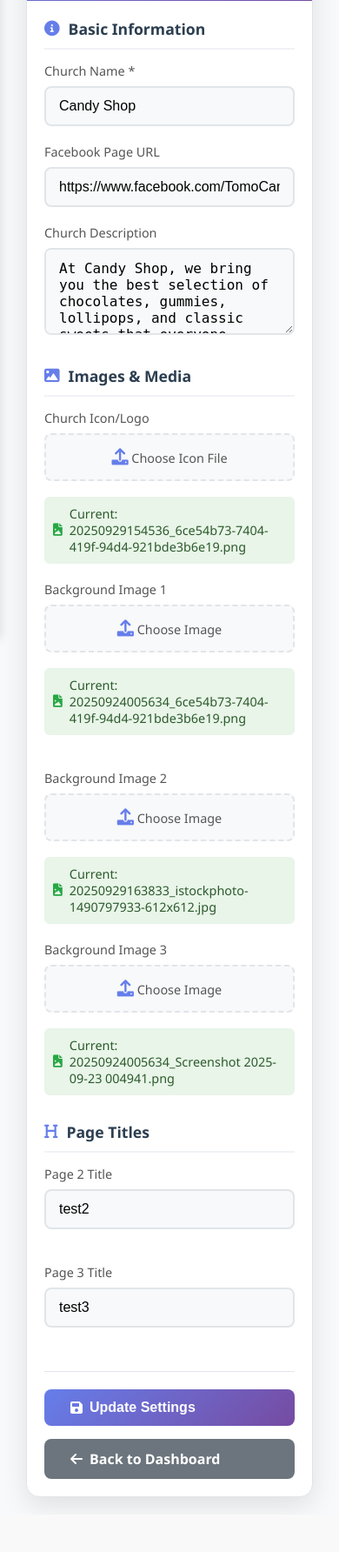
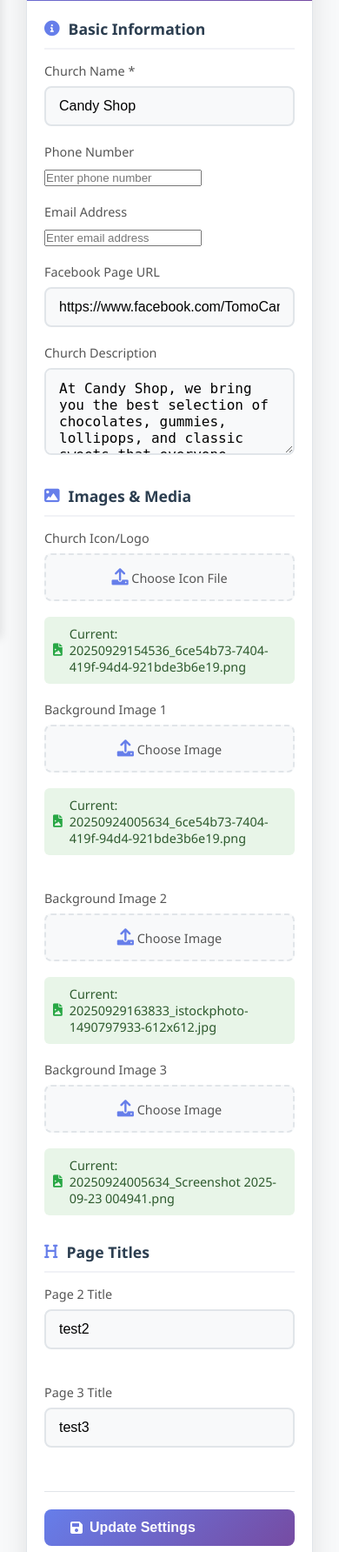
Before and after one commit to hannamzg/candy-shop-final-project, a PHP site: page /manger/SetGeneral.php in a window 390 px wide. Shown: the part 268-2052 px from the top of the page at 87% size. Before the commit the page ends 2000 px from the top, so only its background shows below. Run offline with PHP 8.4, Linux system fonts and the light colour scheme; the visitor is signed in with stand-in values (Sample User, id 1); data comes from the database, SQL or seed files in the repository; data that the repository does not hold is empty.

Commit message:
add real eamil real phone

```diff
--- a/manger/SetGeneral.php
+++ b/manger/SetGeneral.php
@@ -12,7 +12,7 @@
 include '../GetClient.php';
 
 // Initialize variables for form values
-$client_name = $facebook = $icon = $background_img1 = $background_img2 = $background_img3 = $description = $title_page2 = $title_page3 = "";
+$client_name = $phone = $email = $facebook = $icon = $background_img1 = $background_img2 = $background_img3 = $description = $title_page2 = $title_page3 = "";
 
 // Fetch existing data if ClientID is provided
 $sql = "SELECT * FROM general_elements WHERE ClientID = $clientID";
@@ -21,6 +21,8 @@
 if ($result->num_rows > 0) {
     $row = $result->fetch_assoc();
     $client_name = $row['client_name'];
+    $phone = $row['phone'];
+    $email = $row['email'];
     $facebook = $row['facebook'];
     $icon = $row['icon'];
     $background_img1 = $row['background_img1'];
@@ -53,6 +55,8 @@
 if ($_SERVER['REQUEST_METHOD'] === 'POST') {
     // Get form values and escape them
     $client_name = $conn->real_escape_string($_POST['client_name']);
+    $phone = $conn->real_escape_string($_POST['phone']);
+    $email = $conn->real_escape_string($_POST['email']);
     $facebook = $conn->real_escape_string($_POST['facebook']);
     $description = $conn->real_escape_string($_POST['description']);
     $title_page2 = $conn->real_escape_string($_POST['title_page2']); // New field
@@ -70,7 +74,7 @@
     // Check if record exists to determine insert or update
     if ($result->num_rows > 0) {
         // Update the database
-        $sql = "UPDATE general_elements SET client_name = '$client_name', facebook = '$facebook',
+        $sql = "UPDATE general_elements SET client_name = '$client_name', phone = '$phone', email = '$email', facebook = '$facebook',
                 icon = '$icon_new', background_img1 = '$background_img1_new',
                 background_img2 = '$background_img2_new', background_img3 = '$background_img3_new',
                 description = '$description', title_page2 = '$title_page2', title_page3 = '$title_page3'
@@ -78,9 +82,9 @@
         $action = "updated";
     } else {
         // Insert a new record
-        $sql = "INSERT INTO general_elements (ClientID, client_name, facebook, icon,
+        $sql = "INSERT INTO general_elements (ClientID, client_name, phone, email, facebook, icon,
                 background_img1, background_img2, background_img3, description, title_page2, title_page3)
-                VALUES ($clientID, '$client_name', '$facebook', '$icon_new',
+                VALUES ($clientID, '$client_name', '$phone', '$email', '$facebook', '$icon_new',
                 '$background_img1_new', '$background_img2_new', '$background_img3_new', '$description',
                 '$title_page2', '$title_page3')";
         $action = "inserted";
@@ -384,6 +388,16 @@
                         </div>
 
                         <div class="form-group">
+                            <label for="phone">Phone Number</label>
+                            <input type="tel" name="phone" value="<?php echo htmlspecialchars($phone); ?>" placeholder="Enter phone number">
+                        </div>
+
+                        <div class="form-group">
+                            <label for="email">Email Address</label>
+                            <input type="email" name="email" value="<?php echo htmlspecialchars($email); ?>" placeholder="Enter email address">
+                        </div>
+
+                        <div class="form-group">
                             <label for="facebook">Facebook Page URL</label>
                             <input type="text" name="facebook" value="<?php echo htmlspecialchars($facebook); ?>" placeholder="https://facebook.com/yourchurch">
                         </div>
```
Also changed, not shown: components/footer.inc.php (+8 -4 lines), contact.php (+9 -1 lines), index.php (+8 -4 lines).
